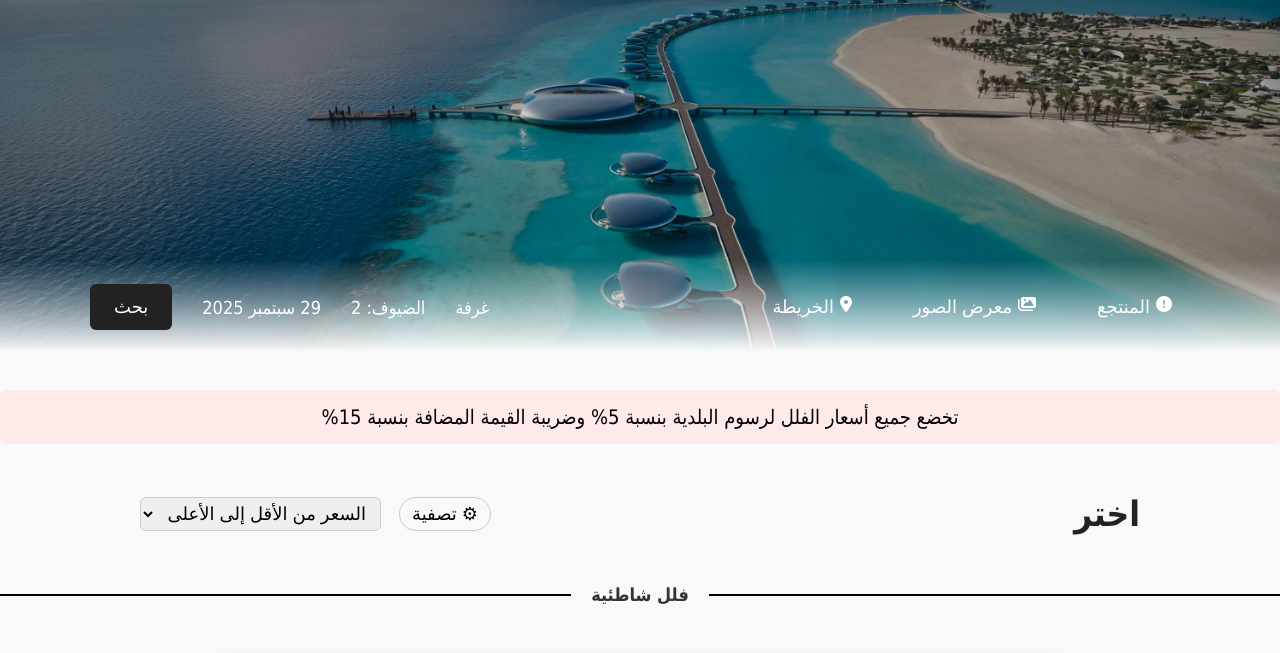
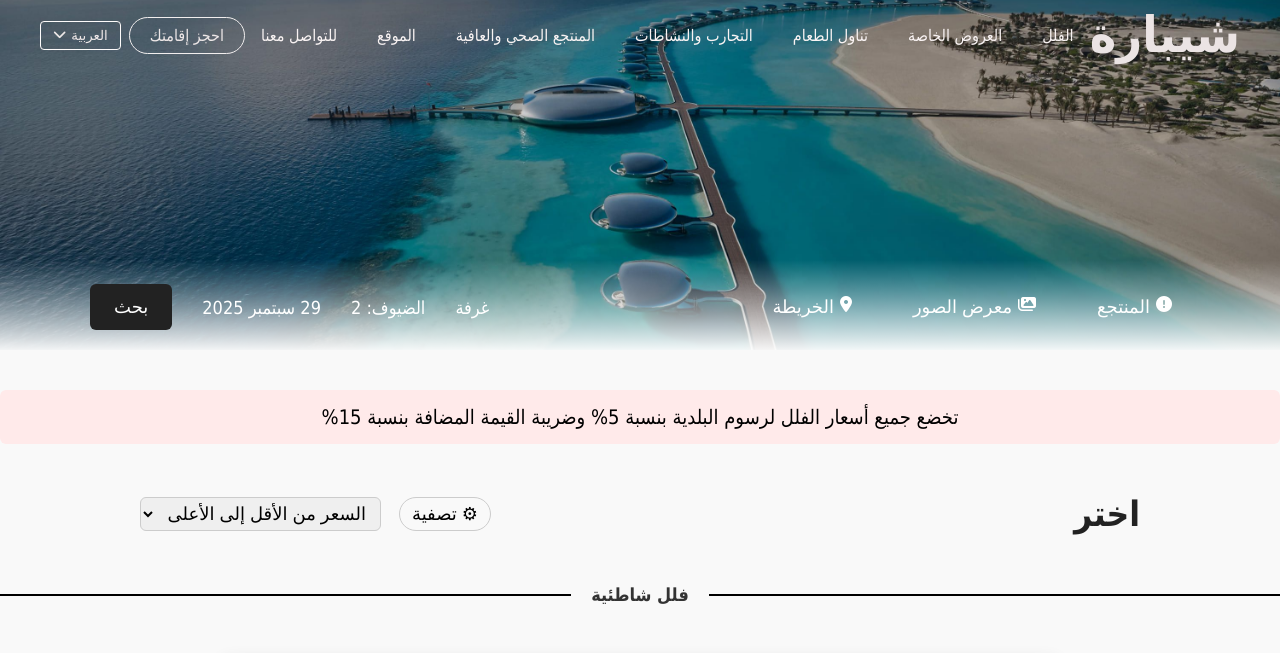
Before and after one commit to muna-1a/shebara, a website: page ar.html in a window 1280 px wide. Shown: the top 653 px of the page. Drawn offline with Linux system fonts and the light colour scheme.

Commit message:
Add files via upload

```diff
--- a/ar.html
+++ b/ar.html
@@ -12,6 +12,140 @@
       background: #f9f9f9;
       color: #333;
     }
+
+    header {
+  position: fixed;
+  top: 0;
+  left: 0;
+  right: 0;
+  z-index: 999;
+  background: none;
+  box-shadow: none;
+}
+
+/* كونتينر للهيدر */
+.header-container {
+  max-width: 1200px;
+  margin: 0 auto;
+  padding: 0 20px;
+
+  display: flex;               /* كله يصير صف */
+  align-items: center;         /* يضبط الطول العمودي */
+  justify-content: space-between; /* توزيع بين اليسار واليمين */
+  height: 70px;
+}
+
+/* الشعار */
+.logo {
+  font-size: 50px;
+  font-weight: 600;
+  color: #f8f6f6;
+}
+
+/* القوائم */
+nav ul {
+  display: flex;
+  gap: 20px;
+  list-style: none;
+  margin: 0;
+  padding: 0;
+}
+
+nav a {
+  color: #f9f3f3;
+  text-decoration: none;
+  padding: 6px 10px;
+  border-radius: 6px;
+  transition: 0.3s;
+}
+
+nav a:hover {
+  background: rgba(241, 239, 239, 0.886);
+}
+
+/* أزرار اليمين */
+.header-actions {
+  display: flex;
+  align-items: center;
+  gap: 15px;
+}
+
+.btn-primary {
+  border: 1px solid #f0ecec;
+  background: none;
+  color: #f3efef;
+  padding: 8px 20px;
+  border-radius: 30px;
+  text-decoration: none;
+  font-weight: 500;
+}
+
+.header-actions {
+  display: flex;
+  align-items: center;
+  gap: 15px;
+}
+
+    .logo {
+      font-size: 50px;
+      font-weight: 600;
+      color: #ebe4e4;
+    }
+
+    .btn-primary {
+      border: 1px solid #f1eeee;
+      background: none;
+      color: #ede7e7;
+      padding: 8px 20px;
+      border-radius: 30px;
+      text-decoration: none;
+      font-weight: 500;
+    }
+
+   .header-actions {
+  display: flex;
+  align-items: center;
+  gap: 15px;
+}
+
+/* زر اللغة */
+.language-btn {
+  background: none;
+  border: 1px solid #fdfbfb;
+  color: #eee8e8;
+  padding: 6px 12px;
+  border-radius: 4px;
+  cursor: pointer;
+  display: flex;
+  align-items: center;
+  gap: 5px;
+}
+
+.language-menu {
+  display: none;
+  position: absolute;
+  top: 110%;
+  right: 0;
+  background: #fff;
+  border: 1px solid #ccc;
+  border-radius: 6px;
+  list-style: none;
+  margin: 0;
+  padding: 8px 0;
+  min-width: 140px;
+  z-index: 1000;
+}
+
+.language-menu li a {
+  display: block;
+  padding: 8px 16px;
+  color: #000;
+  text-decoration: none;
+}
+
+.language-menu a:hover {
+  background: rgba(0, 0, 0, 0.05);
+}
 
     /* ===== البانر ===== */
     .hero {
@@ -563,6 +697,37 @@ input[type="checkbox"] {
 </head>
 <body>
 
+  <header>
+  <div class="header-container">
+    <div class="logo">شيبارة</div>
+
+    <nav>
+      <ul>
+        <li><a href="villas.html">الفلل</a></li>
+        <li><a href="offers.html">العروض الخاصة</a></li>
+        <li><a href="dining.html">تناول الطعام</a></li>
+        <li><a href="activities.html">التجارب والنشاطات</a></li>
+        <li><a href="mas.html">المنتجع الصحي والعافية</a></li>
+        <li><a href="location.html">الموقع</a></li>
+        <li><a href="contact.html">للتواصل معنا</a></li>
+      </ul>
+    </nav>
+
+    <div class="header-actions">
+      <a href="booking.html" class="btn-primary">احجز إقامتك</a>
+      <div class="language-switcher">
+        <button class="language-btn">
+          العربية <i class="fas fa-chevron-down"></i>
+        </button>
+        <ul class="language-menu">
+          <li><a href="index-ar.html">العربية</a></li>
+          <li><a href="index-en.html">English</a></li>
+        </ul>
+      </div>
+    </div>
+  </div>
+</header>
+
   <!-- البانر -->
   <section class="hero">
     <!-- الشريط فوق الصورة -->
@@ -578,7 +743,7 @@ input[type="checkbox"] {
       <div class="bar-left">
         <span>غرفة</span>
         <span>الضيوف: 2</span>
-        <span>29 سبتمبر 2025</span>
+        <span id="dateDisplay">29 سبتمبر 2025</span>
         <button class="search-btn">بحث</button>
       </div>
     </div>
@@ -703,9 +868,7 @@ input[type="checkbox"] {
     <div class="price-section">
       <h3>فيلا شاملة الإفطار <i class="fas fa-circle-exclamation"></i></h3>
       <p>سعر الفيلا شامل الإفطار</p>
-      <div class="price" onclick="window.location.href='adon.html'" style="cursor:pointer;">
-  9,000 ﷼
-</div>
+      <div class="price" onclick="selectVillaPrice(this)" style="cursor:pointer;">9,000 ﷼</div>
     </div>
   </div>
 </div>
@@ -764,9 +927,7 @@ input[type="checkbox"] {
         <div class="price-section">
           <h3>فيلا شاملة الإفطار <i class="fas fa-circle-exclamation"></i></h3>
           <p>سعر الفيلا شامل الإفطار</p>
-          <div class="price" onclick="window.location.href='adon.html'" style="cursor:pointer;">
-  9,000 ﷼
-</div>
+         <div class="price" onclick="selectVillaPrice(this)" style="cursor:pointer;">9,000 ﷼</div>
         </div>
       </div>
     </div>
@@ -814,9 +975,7 @@ input[type="checkbox"] {
     <div class="price-section">
       <h3>فيلا شاملة الإفطار <i class="fas fa-circle-exclamation"></i></h3>
       <p>سعر الفيلا شامل الإفطار</p>
-      <div class="price" onclick="window.location.href='adon.html'" style="cursor:pointer;">
-  17,000 ﷼
-</div>
+     <div class="price" onclick="selectVillaPrice(this)" style="cursor:pointer;">17,000 ﷼</div>
     </div>
   </div>
 </div>
@@ -877,9 +1036,7 @@ input[type="checkbox"] {
         <div class="price-section">
           <h3>فيلا شاملة الإفطار <i class="fas fa-circle-exclamation"></i></h3>
           <p>سعر الفيلا شامل الإفطار</p>
-          <div class="price" onclick="window.location.href='adon.html'" style="cursor:pointer;">
-  17,000 ﷼
-</div>
+          <div class="price" onclick="selectVillaPrice(this)" style="cursor:pointer;">17,000 ﷼</div>
         </div>
       </div>
     </div>
@@ -930,9 +1087,7 @@ input[type="checkbox"] {
     <div class="price-section">
       <h3>فيلا شاملة الإفطار <i class="fas fa-circle-exclamation"></i></h3>
       <p>سعر الفيلا شامل الإفطار</p>
-      <div class="price" onclick="window.location.href='adon.html'" style="cursor:pointer;">
-  10,000 ﷼
-</div>
+      <div class="price" onclick="selectVillaPrice(this)" style="cursor:pointer;">11,400 ﷼</div>
     </div>
   </div>
 </div>
@@ -992,9 +1147,7 @@ input[type="checkbox"] {
         <div class="price-section">
           <h3>فيلا شاملة الإفطار <i class="fas fa-circle-exclamation"></i></h3>
           <p>سعر الفيلا شامل الإفطار</p>
-          <div class="price" onclick="window.location.href='adon.html'" style="cursor:pointer;">
-  10,000 ﷼
-</div>
+         <div class="price" onclick="selectVillaPrice(this)" style="cursor:pointer;">11,400 ﷼</div>
         </div>
       </div>
     </div>
@@ -1044,9 +1197,7 @@ input[type="checkbox"] {
     <div class="price-section">
       <h3>فيلا شاملة الإفطار <i class="fas fa-circle-exclamation"></i></h3>
       <p>سعر الفيلا شامل الإفطار</p>
-      <div class="price" onclick="window.location.href='adon.html'" style="cursor:pointer;">
-  18,000 ﷼
-</div>
+      <div class="price" onclick="selectVillaPrice(this)" style="cursor:pointer;">18,000 ﷼</div>
     </div>
   </div>
 </div>
@@ -1108,9 +1259,7 @@ input[type="checkbox"] {
         <div class="price-section">
           <h3>فيلا شاملة الإفطار <i class="fas fa-circle-exclamation"></i></h3>
           <p>سعر الفيلا شامل الإفطار</p>
-          <div class="price" onclick="window.location.href='adon.html'" style="cursor:pointer;">
-  18,000 ﷼
-</div>
+          <div class="price" onclick="selectVillaPrice(this)" style="cursor:pointer;">18,000 ﷼</div>
         </div>
       </div>
     </div>
@@ -1390,8 +1539,20 @@ modalNext4.addEventListener("click", () => {
 });
 showModalSlide4(modalIndex4);
 
+document.addEventListener("DOMContentLoaded", function() {
+  const savedDate = localStorage.getItem("selectedDate");
+  if (savedDate) {
+    document.getElementById("dateDisplay").textContent = savedDate;
+  }
+});
 
-
+function selectVillaPrice(element) {
+    const priceText = element.textContent.replace(/[^0-9.]/g, ""); // حذف الرموز
+    const price = parseFloat(priceText);
+    localStorage.setItem('villaPrice', price); // حفظ السعر في localStorage
+    // يمكنك إعادة التوجيه مباشرةً إذا أردت
+    window.location.href = 'adon.html';
+}
 </script>
 </body>
 </html>
```
